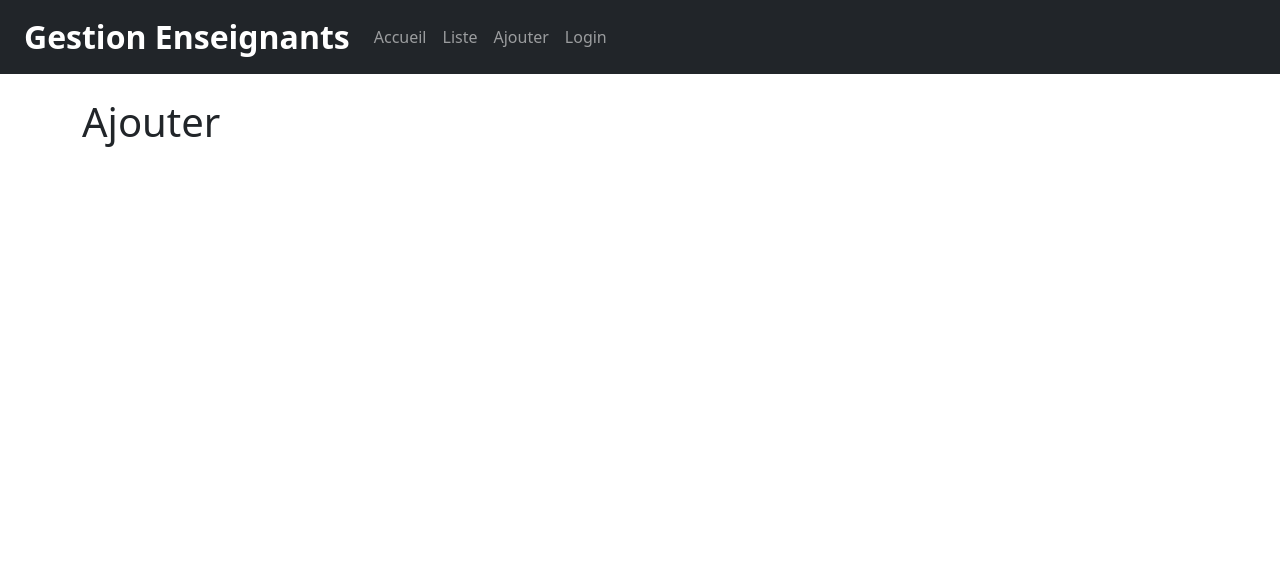
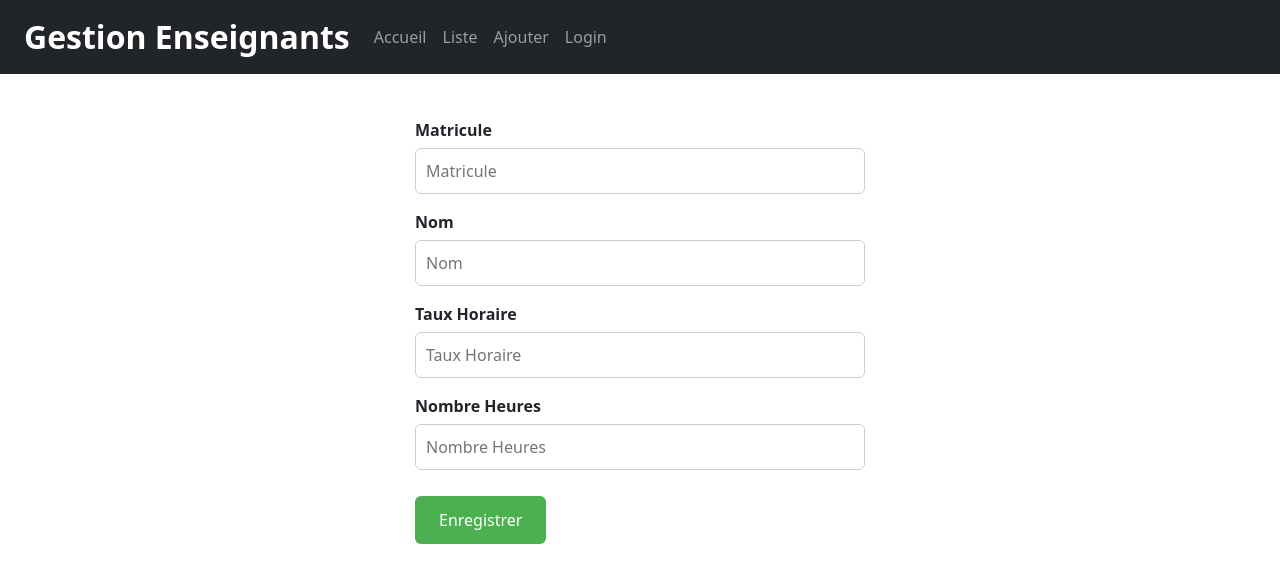
Before and after one commit to A4ICO/Enseignant-Manager, a Vue app: page /ajout in a window 1280 px wide. Shown: the top 582 px of the page. Built offline with nearby package versions, Linux system fonts and the light colour scheme.

Commit message:
Bug fix and improved the app structure

```diff
--- a/package.json
+++ b/package.json
@@ -11,6 +11,7 @@
   "dependencies": {
     "@popperjs/core": "^2.11.8",
     "bootstrap": "^5.3.8",
+    "cors": "^2.8.6",
     "pinia": "^3.0.4",
     "vue": "^3.5.32",
     "vue-router": "^5.0.4"
--- a/src/service/api.js
+++ b/src/service/api.js
@@ -1,7 +1,7 @@
-const BASE_URL = "http://localhost/enseignant-app-spa/api/enseignants";
+const BASE_URL = 'http://localhost/enseignant-app-spa/api/enseignants/';
+const URLTest = 'http://localhost/enseignant-app-spa/api/enseignants/create.php';
 
-
-async function request(endpoint, method = "GET", body = null) {
+async function request(endpoint = '', method = "GET", body = null) {
 
     // consere the method and  into an object
   const options = {
@@ -13,26 +13,55 @@ async function request(endpoint, method = "GET", body = null) {
     options.body = JSON.stringify(body);
   }
 
-  const response = await fetch(`${BASE_URL}/${endpoint}`, options);
-  const data = await response.json();
-  return data;
+try
+    {
+        const response = await fetch(`${BASE_URL}${endpoint}`, options);
+        if(!response.ok)
+        {
+            throw new Error(`Error HTTP : ${response.status}`);
+        }
+        const data = await response.json();
+        return data;
+    }
+catch(error)
+        {
+            console.error("Erreur lors de la requête :", error.message);
+        }
 }
 
 
+
+async function fetchData() {
+ try {
+   const response = await fetch(URLTest);
+   if (!response.ok) {
+     throw new Error('Network response was not ok');
+   }
+   const data = await response.json();
+   console.log(data);
+ } catch (error) {
+   console.error('Error:', error);
+ }
+}
+
+export const fetchTest= {
+    test : () => fetchData(),
+};
+
 export const EnseignantApi =
 {
-    getAll : ()=>
-        request("read.php"),
+    getAll : () =>
+        request(),
 
     create: (matricule, nom, taux_horaire, nombre_heures) =>
-        request("create.php" , "POST" , {matricule, nom, taux_horaire, nombre_heures}),
+        request("", "POST" , {matricule, nom, taux_horaire, nombre_heures}),
 
     delete: (matricule) =>
-        request("delete.php" , "POST" , {matricule}),
+        request(`${matricule}` , "DELETE"),
 
     update: (matricule, nom, taux_horaire, nombre_heures) =>
-        request("update.php","POST",{matricule, nom, taux_horaire, nombre_heures}) ,
+        request( `${matricule}`,"PUT",{nom, taux_horaire, nombre_heures}) ,
 
      getBilan: () =>
-    request("enseignants/bilan.php"),
+        request(),
 }
--- a/src/views/AjoutView.vue
+++ b/src/views/AjoutView.vue
@@ -1,15 +1,102 @@
 <template>
-  <div class="about">
-    <h1>Ajouter</h1>
+  <div class="form-container">
+    <form @submit.prevent="submitEnseignant" class="student-form">
+
+      <div v-for="field in fields" :key="field.key" class="form-group">
+        <label :for="field.key">{{ field.placeholder }}</label>
+        <input
+          :id="field.key"
+          v-model="formData[field.key]"
+          :placeholder="field.placeholder"
+          :type="field.type || 'text'"
+        />
+      </div>
+
+      <button type="submit" :disabled="loading" class="submit-btn">
+        {{ loading ? 'Enregistrement...' : 'Enregistrer' }}
+      </button>
+
+      <p v-if="message" :class="messageType">{{ message }}</p>
+
+    </form>
   </div>
 </template>
 
-<style>
-/* @media (min-width: 1024px) {
-  .about {
-    min-height: 100vh;
-    display: flex;
-    align-items: center;
+<script setup>
+import { ref, reactive } from 'vue'
+import { EnseignantApi } from '@/service/api'
+
+const fields = [
+  { key: 'matricule',     placeholder: 'Matricule',     type: 'text'   },
+  { key: 'nom',           placeholder: 'Nom',           type: 'text'   },
+  { key: 'taux_horaire',  placeholder: 'Taux Horaire',  type: 'number' },
+  { key: 'nombre_heures', placeholder: 'Nombre Heures', type: 'number' },
+]
+
+const formData = reactive({
+  matricule:     '',
+  nom:           '',
+  taux_horaire:  '',
+  nombre_heures: ''
+})
+
+const loading     = ref(false)
+const message     = ref('')
+const messageType = ref('')
+
+async function submitEnseignant() {
+  loading.value = true
+  message.value = ''
+
+  try {
+    const res = await EnseignantApi.create(
+      formData.matricule,
+      formData.nom,
+      formData.taux_horaire,
+      formData.nombre_heures
+    )
+
+    message.value     = res.message
+    messageType.value = res.message.includes('réussie') ? 'success' : 'error'
+
+    if (res.message.includes('réussie')) {
+      resetForm()
+    }
+
+  } catch (e) {
+    message.value     = 'Erreur de connexion'
+    messageType.value = 'error'
+  } finally {
+    loading.value = false
   }
-} */
+}
+
+function resetForm() {
+  formData.matricule     = ''
+  formData.nom           = ''
+  formData.taux_horaire  = ''
+  formData.nombre_heures = ''
+}
+</script>
+
+<style scoped>
+
+.form-container { display: flex; justify-content: center; padding: 20px; }
+.student-form { max-width: 450px; width: 100%; }
+.form-group { margin-bottom: 16px; display: flex; flex-direction: column; }
+label { margin-bottom: 6px; font-weight: 600; }
+input { padding: 10px; border: 1px solid #ccc; border-radius: 6px; }
+
+.submit-btn {
+  margin-top: 10px;
+  padding: 12px 24px;
+  background-color: #4CAF50;
+  color: white;
+  border: none;
+  border-radius: 6px;
+  cursor: pointer;
+  font-size: 16px;
+}
+.success { color: green; font-weight: bold; }
+.error   { color: red;   font-weight: bold; }
 </style>
--- a/src/views/BilanView.vue
+++ b/src/views/BilanView.vue
@@ -1,3 +1,94 @@
+<script setup>
+import { EnseignantApi } from '@/service/api';
+import { ref , reactive } from 'vue';
+
+const testMessage = ref('');
+
+async function testApi ()
+{
+  alert("clicked")
+  // testMessage = await EnseignantApi.getAll();
+  // alert("testMessage")
+}
+
+</script>
+
 <template>
-  <div><h1>Bilan</h1></div>
+  <div>
+    <h3>Bilan</h3>
+
+    <div class="container-lg">
+
+      <!-- ROW 1 — pleine largeur -->
+
+
+      <!-- ROW 2 — 3 + 6 + 3 = 12 -->
+      <div class="row">
+
+        <div class="col-lg-3 mb-2 text-center">
+          <p class="box bg-primary">3</p>
+        </div>
+
+        <div class="col-lg-3 text-center">
+          <p class="box">6</p>
+        </div>
+
+        <div class="col-lg-3 text-center">
+          <p class="box">3</p>
+        </div>
+
+        <div class="col-lg-3 text-center">
+          <p class="box">3</p>
+        </div>
+
+      </div>
+
+      <div class="row">
+        <div class="col-md-8 mb-1 text-center">
+          <p class="box-tall">4</p>
+        </div>
+        <div class="col-md-4 mb-1 text-center">
+          <p @click.stop="testApi()" class="box-tall bg-secondary"> Message : {{ testMessage }}</p>
+        </div>
+        <!-- <div class="col-md-4 mb-1 text-center">
+          <p class="box-tall">4</p>
+        </div> -->
+
+<div class="container-fluid">
+        <div class="row">
+          <div class="col-lg-12 text-center">
+            <p class="box bg-success">Footer</p>
+          </div>
+</div>
+        </div>
+      </div>
+
+    </div>
+  </div>
 </template>
+
+<style scoped>
+.container-lg {
+  border-radius: 5px;
+  height: 85dvh;
+}
+
+.box {
+  height: 200px;
+  width: 100%;
+  border: 1px solid;
+  margin: 0;
+  border-radius: 6px;
+}
+
+.box-tall{
+
+  height: 400px;
+  width: 100%;
+  border: 1px solid;
+  border-radius: 6px;
+  margin: 0;
+
+}
+
+</style>
--- a/src/views/ListeView.vue
+++ b/src/views/ListeView.vue
@@ -1,43 +1,56 @@
 <script setup>
 import { ref, onMounted } from 'vue'
-import { EnseignantApi } from '@/service/api.js'
+import { EnseignantApi , fetchTest } from '@/service/api.js'
 
-const liste = ref([])   // tableau vide au début
+const enseignants = ref([])   // tableau vide au début
 
-// Quand la page charge → récupère la liste
+// Quand la page charge >> récupère la liste
 onMounted(async () => {
-  liste.value = await EnseignantApi.getAll()
+  const data = await EnseignantApi.getAll()
+  console.log("data reçue :", data)
+  enseignants.value = data;
+// const test = await fetchTest.test();
 })
 </script>
 
 
 <template>
   <div>
-    <h1>Liste des Enseignants</h1>
-           <table>
- <caption>Monthly Savings</caption>
+<input type="search" class="form-control rounded-pill px-3 mb-2 w-25" placeholder="Search...">
+
+    <div class="container-md">
+        <div class="row">
+            <div class="col-lg-12">
+        <table class="table table-striped table-bordered">
            <thead>
                 <tr>
-     <th>Month</th>
-     <th>Savings</th>
+                <th>Matricule</th>
+                <th>Nom</th>
+                <th>Taux Horaire</th>
+                <th>Nombre Heures</th>
+                <th>Prestation</th>
+                <th>Actions</th>
                 </tr>
             </thead>
             <tbody>
-   <tr>
-     <td>January</td>
-     <td>$100</td>
-   </tr>
-   <tr>
-     <td>February</td>
-     <td>$80</td>
+                <tr v-for="ens in enseignants">
+                    <td>{{ ens.matricule }}</td>
+                    <td>{{ ens.nom }}</td>
+                    <td>{{ ens.nombre_heures }}</td>
+                    <td>{{ ens.prestation }}</td>
+                    <td>{{ ens.taux_horaire }}</td>
+                    <td>
+                        <button type="button" class="btn btn-danger w-75" >Delete</button>
+                    </td>
+                    <td>
+                        <button type="button" class="btn btn-primary w-75">Edit</button>
+                    </td>
                 </tr>
             </tbody>
- <tfoot>
-   <tr>
-     <td>Total</td>
-     <td>$180</td>
-   </tr>
- </tfoot>
         </table>
         </div>
+    </div>
+</div>
+
+    </div>
 </template>
--- a/src/views/LoginView.vue
+++ b/src/views/LoginView.vue
@@ -1,3 +1,5 @@
 <template>
-  <div><h1>Connexion</h1></div>
+  <div>
+    <h3>Connexion</h3>
+  </div>
 </template>
```
Also changed, not shown: 1 other file (tests, documents, lock files or other folders). Lines whose indentation alone changed are shown as unchanged.
